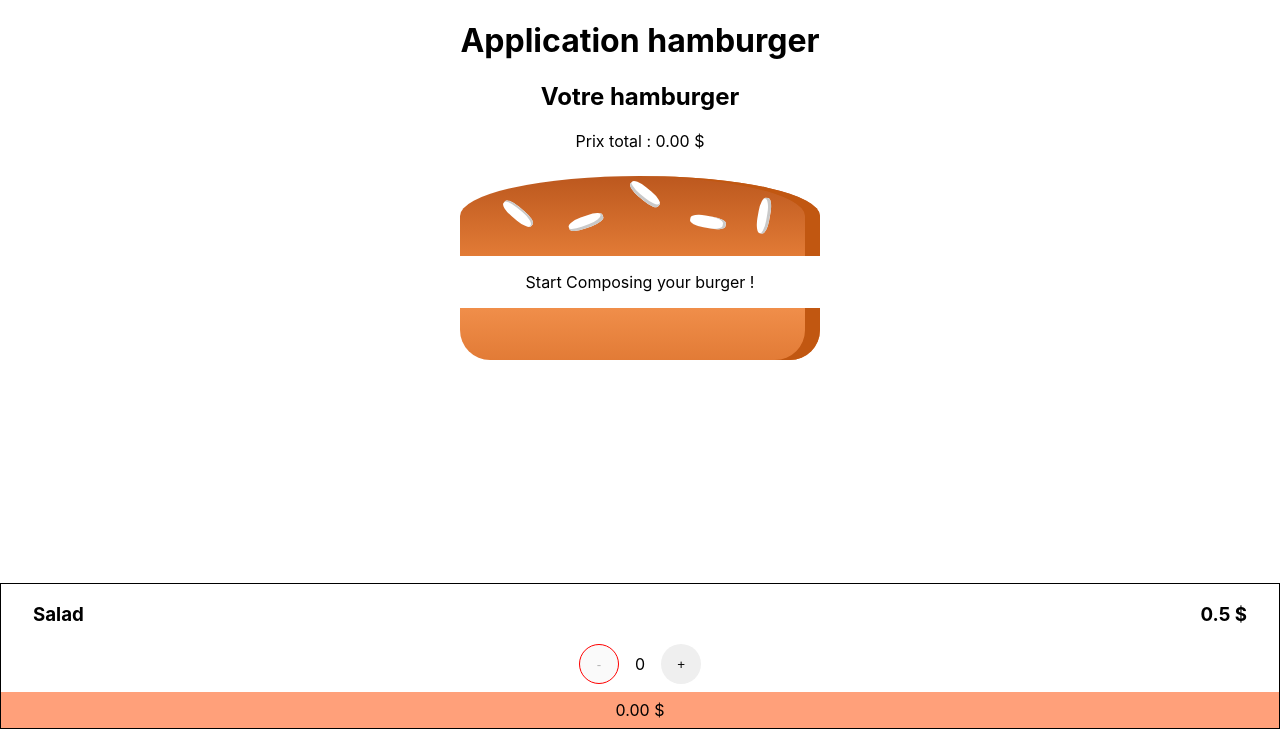
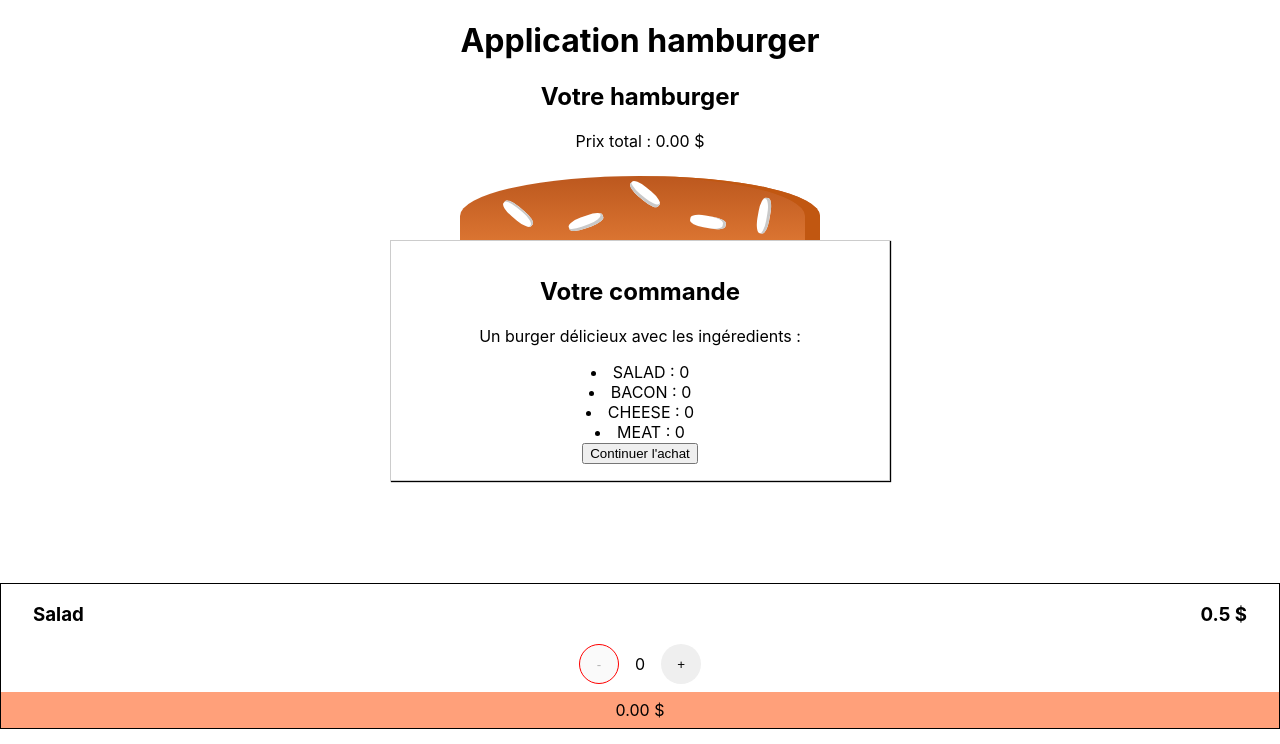
Before and after one commit to olivierHuvelle/hamburger, a React (Create React App) app in the folder hamburger/: page / in a window 1280 px wide. Shown: the top 744 px of the page. Built offline with nearby package versions, Linux system fonts and the light colour scheme.

Commit message:
added a modal

```diff
--- /dev/null
+++ b/hamburger/src/components/OrderSummary/OrderSummary.js
@@ -0,0 +1,19 @@
+import React from 'react'
+import classes from './OrderSummary.module.css'
+
+const OrderSummary = props => {
+
+    const ingredientComponents = props.ingredients.map(ingredient =>
+        <li key={ingredient.name}>{ingredient.name.toUpperCase()} : {ingredient.count}</li>)
+
+    return(
+        <section>
+            <h2>Votre commande</h2>
+            <p>Un burger délicieux avec les ingéredients : </p>
+            {ingredientComponents}
+            <button>Continuer l'achat</button>
+        </section>
+    )
+}
+
+export default OrderSummary
--- /dev/null
+++ b/hamburger/src/components/UI/Modal/Modal.js
@@ -0,0 +1,12 @@
+import React from 'react'
+import classes from './Modal.module.css'
+
+const Modal = props => {
+    return(
+        <div className={classes.Modal}>
+            {props.children}
+        </div>
+    )
+}
+
+export default Modal
--- /dev/null
+++ b/hamburger/src/components/UI/Modal/Modal.module.css
@@ -0,0 +1,20 @@
+.Modal {
+    position: fixed;
+    z-index: 500;
+    background-color: white;
+    width: 70%;
+    border: 1px solid #ccc;
+    box-shadow: 1px 1px 1px black;
+    padding: 16px;
+    left: 15%;
+    top: 30%;
+    box-sizing: border-box;
+    transition: all 0.3s ease-out;
+}
+
+@media (min-width: 600px) {
+    .Modal {
+        width: 500px;
+        left: calc(50% - 250px);
+    }
+}
--- a/hamburger/src/containers/Hamburger/Hamburger.js
+++ b/hamburger/src/containers/Hamburger/Hamburger.js
@@ -1,6 +1,8 @@
 import React, {Component} from 'react'
 import Ingredients from '../../components/Ingredients/Ingredients'
 import BurgerDrawing from '../../components/BurgerDrawing/BurgerDrawing'
+import Modal from '../../components/UI/Modal/Modal'
+import OrderSummary from '../../components/OrderSummary/OrderSummary'
 
 
 class Hamburger extends Component
@@ -62,6 +64,9 @@ class Hamburger extends Component
     {
         return(
             <section className="Hamburger">
+                <Modal>
+                    <OrderSummary ingredients={this.state.ingredients}/>
+                </Modal>
                 <h2>Votre hamburger</h2>
                 <p>Prix total : {this.state.price.toFixed(2)} $</p>
                 <BurgerDrawing ingredients={this.state.composition}/>
```
Also changed, not shown: hamburger/src/components/OrderSummary/OrderSummary.module.css (added).
